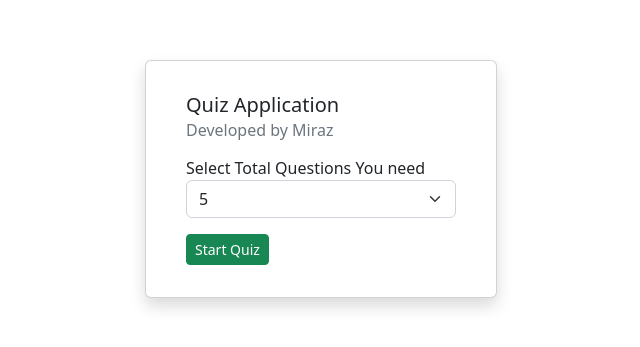
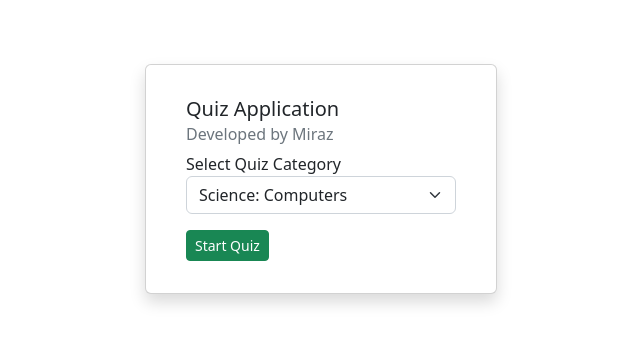
Before and after one commit to Miraz-Uddin/Fullstack-React-boot-camp-batch-03, a React app in the folder Tasks/Day-9/: page / in a window 1280 px wide. Shown: the part 181-528 px from the top of the page, without its empty margins (319-959 px from the left). Built offline with nearby package versions, Linux system fonts and the light colour scheme; the HTML template or start-up script is replaced by a standard one.

Commit message:
Quiz Questions Category Dynamic

```diff
--- a/Tasks/Day-9/src/components/Home.jsx
+++ b/Tasks/Day-9/src/components/Home.jsx
@@ -18,12 +18,12 @@ export default function Home() {
   };
   const [currentQuiz, setCurrentQuiz] = useState(currentQuizInitial);
 
-  const [quizTotalMark, setQuizTotalMark] = useState("5");
+  const [quizCategory, setQuizCategory] = useState("18");
 
-  const fetchQuiz = async (amount) => {
+  const fetchQuiz = async (category) => {
     try {
       let response = await fetch(
-        `https://opentdb.com/api.php?amount=${amount}&category=18&difficulty=easy&type=multiple`
+        `https://opentdb.com/api.php?amount=5&category=${category}&difficulty=easy&type=multiple`
       );
       if (!response.ok)
         throw new Error(`HTTP error! status: ${response.status}`);
@@ -133,8 +133,8 @@ export default function Home() {
       ) : (
         <InitialCard
           fetchQuiz={fetchQuiz}
-          quizTotalMark={quizTotalMark}
-          setQuizTotalMark={setQuizTotalMark}
+          quizCategory={quizCategory}
+          setQuizCategory={setQuizCategory}
         />
       )}
     </>
--- a/Tasks/Day-9/src/components/InitialCard.jsx
+++ b/Tasks/Day-9/src/components/InitialCard.jsx
@@ -3,8 +3,8 @@ import Card from "react-bootstrap/Card";
 
 export default function InitialCard({
   fetchQuiz,
-  quizTotalMark,
-  setQuizTotalMark,
+  quizCategory,
+  setQuizCategory,
 }) {
   return (
     <div className="container">
@@ -19,26 +19,50 @@ export default function InitialCard({
               <Card.Subtitle className="mb-2 text-muted">
                 Developed by Miraz
               </Card.Subtitle>
-              <div className="my-3">
-                <label htmlFor="quiz_api_mark">
-                  Select Total Questions You need
-                </label>
+              <div className="mb-3">
+                <label htmlFor="quiz_category">Select Quiz Category</label>
                 <select
-                  id="quiz_api_mark"
+                  id="quiz_category"
                   className="form-select"
-                  value={quizTotalMark}
-                  onChange={(e) => setQuizTotalMark(e.target.value)}
+                  value={quizCategory}
+                  onChange={(e) => setQuizCategory(e.target.value)}
                 >
-                  <option value="5">5</option>
-                  <option value="10">10</option>
-                  <option value="15">15</option>
-                  <option value="20">20</option>
-                  <option value="30">30</option>
+                  <option value="any">Any Category</option>
+                  <option value="9">General Knowledge</option>
+                  <option value="10">Entertainment: Books</option>
+                  <option value="11">Entertainment: Film</option>
+                  <option value="12">Entertainment: Music</option>
+                  <option value="13">
+                    Entertainment: Musicals &amp; Theatres
+                  </option>
+                  <option value="14">Entertainment: Television</option>
+                  <option value="15">Entertainment: Video Games</option>
+                  <option value="16">Entertainment: Board Games</option>
+                  <option value="17">Science &amp; Nature</option>
+                  <option value="18">Science: Computers</option>
+                  <option value="19">Science: Mathematics</option>
+                  <option value="20">Mythology</option>
+                  <option value="21">Sports</option>
+                  <option value="22">Geography</option>
+                  <option value="23">History</option>
+                  <option value="24">Politics</option>
+                  <option value="25">Art</option>
+                  <option value="26">Celebrities</option>
+                  <option value="27">Animals</option>
+                  <option value="28">Vehicles</option>
+                  <option value="29">Entertainment: Comics</option>
+                  <option value="30">Science: Gadgets</option>
+                  <option value="31">
+                    Entertainment: Japanese Anime &amp; Manga
+                  </option>
+                  <option value="32">
+                    Entertainment: Cartoon &amp; Animations
+                  </option>
                 </select>
               </div>
               <button
                 className="btn btn-success btn-sm"
-                onClick={() => fetchQuiz(quizTotalMark)}
+                onClick={() => fetchQuiz(quizCategory)}
               >
                 Start Quiz
               </button>
```
